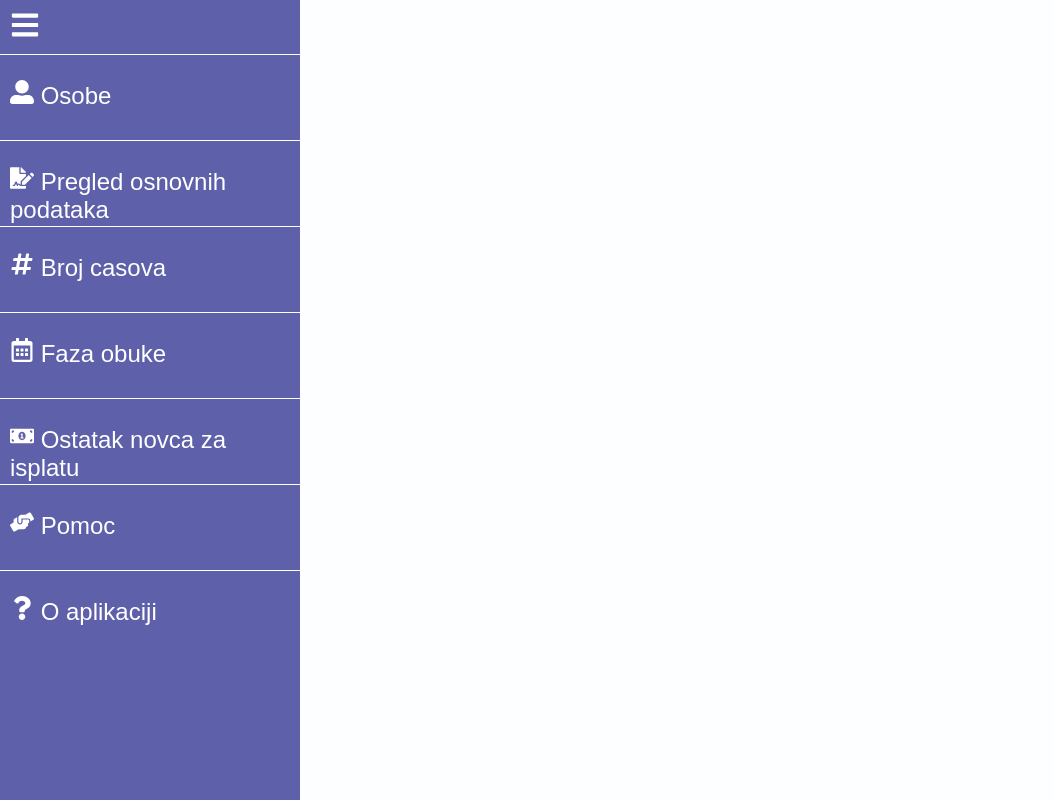
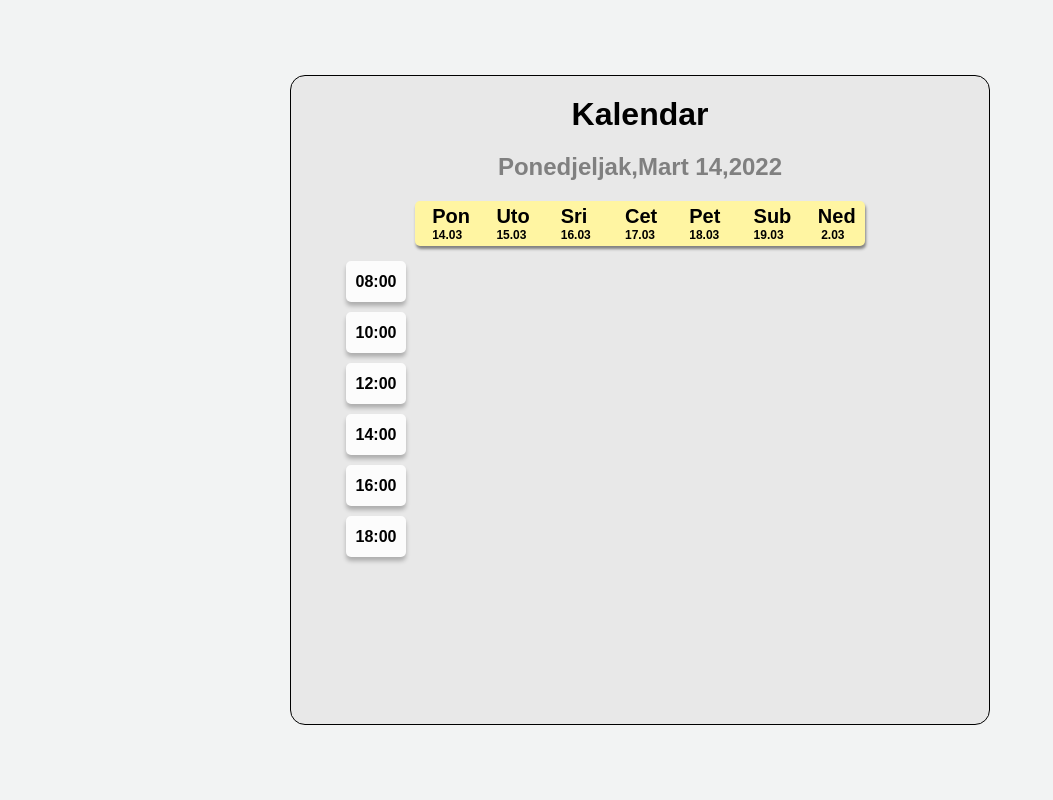
Before and after one commit to thePi314/React-SASS-Template, a React (Create React App) app: page /calendar in a window 1280 px wide. Shown: the whole page, without its empty margins (0-1053 px from the left). Built offline with nearby package versions, Linux system fonts and the light colour scheme; a web font is replaced by a local one.

Commit message:
Add files via upload

```diff
--- a/src/App.js
+++ b/src/App.js
@@ -3,24 +3,20 @@ import {BrowserRouter, Route, Routes} from "react-router-dom";
 import Login from "./screens/login";
 import AdminDashboard from "./screens/admin/dashboard";
 import Navbar from "./components/navbar";
-import InputComponent, { IconInputComponent } from "./components/input";
-import UploadImages from "./components/ImageInput";
-import Pitanja from "./screens/admin/Pitanja";
+import CandidatesSegment from "./screens/admin/dashboard/candidates"
 
 
 const App = () => {
     return (
         <div className="screen">
         <BrowserRouter>
-            <Navbar/>
+
             <Routes>
                 <Route path="/" element={<Login />} />
                 <Route path="/admin/dashboard" element={<AdminDashboard />} />
-                <Route path="/admin/pitanja" element={<Pitanja/>} />
+                <Route path="/calendar" element={<CandidatesSegment/>} />
             </Routes>
-
         </BrowserRouter>
-
 
     </div>
     );
--- a/src/components/_index.scss
+++ b/src/components/_index.scss
@@ -5,5 +5,4 @@
 @import "./tableT/index";
 @import "./navbar/index";
 @import "./table/index";
-@import "./AddQue/index";
-@import "./modal/index";
+@import "./calender/index"
--- /dev/null
+++ b/src/components/calender/_index.scss
@@ -0,0 +1,91 @@
+.calendar-wrapper {
+    width: 100vw;
+    height: 100vh;
+
+    position: fixed;
+    top: 0;
+    left: 0;
+
+    display: flex;
+    justify-content: center;
+    align-items: center;
+
+    .calender {
+        width: 700px;
+        height: 650px;
+        background-color: #E8E8E8;
+        position: relative;
+        z-index: 1;
+        border: 0.8px solid #000000;
+        box-sizing: border-box;
+        border-radius: 15px;
+
+        .txt{
+            width:fit-content;
+            height:fit-content;
+            margin: 20px auto;
+        }
+        .txt-date{
+            color: gray;
+            margin:20px auto;
+            width:fit-content;
+            height:fit-content;
+        }
+
+        .week
+        {
+            width:450px;
+            height:45px;
+            background-color:#FFF5A2;
+            border-radius:5px;
+            box-shadow: 1px 3px 3px gray;
+            margin: 10px auto;
+            display:flex;
+            flex-direction: row;
+            justify-content: space-around;
+            .txt-week{
+            width:30px;
+            height:fit-content;
+            margin: auto;
+            font-size:20px;
+            font-weight:bold;
+            .num-week{
+                height:fit-content;
+                width: fit-content;
+                margin: auto;
+                font-size: 12px;
+            }
+        }
+        }
+        .hours-wrapper
+        {
+            display:flex;
+            flex-direction: column;
+            justify-content: space-around;
+            margin:0px 0px 0px 50px;
+
+            .hour{
+                width: 60px;
+                height: 41px;
+                box-shadow: 0px 4px 4px rgba(0, 0, 0, 0.25);
+                background-color:  #FCFCFC;
+                border-radius:5px;
+                font-weight:bold;
+                display:flex;
+                justify-content: center;
+                align-items: center;
+                margin:5px;
+            }
+        }
+    }
+
+    .background {
+        position: absolute;
+        top: 0;
+        left: 0;
+        opacity: 0.5;
+        width: 100%;
+        height: 100%;
+        background: #E8E8E8;
+    }
+}
--- /dev/null
+++ b/src/components/calender/index.js
@@ -0,0 +1,33 @@
+import React from 'react'
+
+function Calender() {
+  return (
+
+    <div className="calendar-wrapper">
+      <div className="calender">
+          <h1 className="txt">Kalendar</h1>
+          <h2 className="txt-date">Ponedjeljak,Mart 14,2022 </h2>
+          <div className="week">
+            <div className="txt-week">Pon <div className="num-week">14.03</div></div>
+            <div className="txt-week">Uto <div className="num-week">15.03</div></div>
+            <div className="txt-week">Sri<div className="num-week">16.03</div></div>
+            <div className="txt-week">Cet <div className="num-week">17.03</div></div>
+            <div className="txt-week">Pet <div className="num-week">18.03</div></div>
+            <div className="txt-week">Sub <div className="num-week">19.03</div></div>
+            <div className="txt-week">Ned <div className="num-week">2.03</div></div>
+          </div>
+          <div className="hours-wrapper">
+            <div className="hour">08:00 </div>
+            <div className="hour">10:00 </div>
+            <div className="hour">12:00 </div>
+            <div className="hour">14:00 </div>
+            <div className="hour">16:00 </div>
+            <div className="hour">18:00 </div>
+          </div>
+      </div>
+      <div className='background'/>
+    </div>
+  )
+}
+
+export default Calender;
--- a/src/components/tableT/index.js
+++ b/src/components/tableT/index.js
@@ -2,7 +2,6 @@ import React, { useEffect, useState } from "react";
 
 const TableT = (props) => {
   let data = [
-    //useState [data,setData]=useState();
     //dummy data
     {
       ime_i_prezime: "Tairk Besic",
--- a/src/index.css
+++ b/src/index.css
@@ -452,110 +452,137 @@
   width: 10px;
 }
 
-.body .Button {
-  width: 50px;
-  height: 50px;
-  margin-top: 10px;
-  margin-left: 1500px;
-}
-
-.body .AddQue {
-  margin-left: 25%;
-  margin-top: 5%;
-  width: 600px;
-  height: 600px;
-  border-radius: 20px;
-  border: black 1px solid;
-  background-color: #bbbbbb;
-}
-
-.body .AddQue #text {
-  width: 300px;
-  height: 35px;
-  background-color: white;
-  border-radius: 10px;
-}
-
-.body .AddQue #kategorija {
-  width: 300px;
-  height: 35px;
-  background-color: white;
-  border-radius: 10px;
-}
-
-.blur {
-  -webkit-backdrop-filter: blur(5px);
-          backdrop-filter: blur(5px);
-}
-
-.blur .Button {
-  width: 50px;
-  height: 50px;
-  margin-top: 10px;
-  margin-left: 1500px;
-}
-
-.blur .AddQue {
-  margin-left: 25%;
-  margin-top: 5%;
-  width: 600px;
-  height: 600px;
-  border-radius: 20px;
-  border: black 1px solid;
-  background-color: #bbbbbb;
-}
-
-.modal-wrapper {
+.calendar-wrapper {
+  width: 100vw;
+  height: 100vh;
   position: fixed;
+  top: 0;
+  left: 0;
   display: -webkit-box;
   display: -ms-flexbox;
   display: flex;
-  width: 100vw;
-  height: 100vh;
-  z-index: 9;
-  -webkit-backdrop-filter: blur(3px);
-          backdrop-filter: blur(3px);
-  left: 0;
-  top: 0;
+  -webkit-box-pack: center;
+      -ms-flex-pack: center;
+          justify-content: center;
+  -webkit-box-align: center;
+      -ms-flex-align: center;
+          align-items: center;
 }
 
-.modal-wrapper .modal {
-  height: 1000px;
-  width: 1000px;
-  padding: 16px;
-  margin: auto;
-  z-index: 10;
-  border: black 1px solid;
-  background: #c0bfbf;
-  border-radius: 20px;
+.calendar-wrapper .calender {
+  width: 700px;
+  height: 650px;
+  background-color: #E8E8E8;
+  position: relative;
+  z-index: 1;
+  border: 0.8px solid #000000;
+  -webkit-box-sizing: border-box;
+          box-sizing: border-box;
+  border-radius: 15px;
 }
 
-.modal-wrapper .modal #text {
-  width: 600px;
-  height: 100px;
-  background-color: white;
-  border-radius: 10px;
-  font-size: 35px;
+.calendar-wrapper .calender .txt {
+  width: -webkit-fit-content;
+  width: -moz-fit-content;
+  width: fit-content;
+  height: -webkit-fit-content;
+  height: -moz-fit-content;
+  height: fit-content;
+  margin: 20px auto;
 }
 
-.modal-wrapper .modal #kategorija {
-  width: 600px;
-  height: 100px;
-  font-size: 35px;
-  background-color: white;
-  border-radius: 10px;
+.calendar-wrapper .calender .txt-date {
+  color: gray;
+  margin: 20px auto;
+  width: -webkit-fit-content;
+  width: -moz-fit-content;
+  width: fit-content;
+  height: -webkit-fit-content;
+  height: -moz-fit-content;
+  height: fit-content;
 }
 
-.modal-wrapper .background {
-  width: 100%;
-  height: 100%;
+.calendar-wrapper .calender .week {
+  width: 450px;
+  height: 45px;
+  background-color: #FFF5A2;
+  border-radius: 5px;
+  -webkit-box-shadow: 1px 3px 3px gray;
+          box-shadow: 1px 3px 3px gray;
+  margin: 10px auto;
+  display: -webkit-box;
+  display: -ms-flexbox;
+  display: flex;
+  -webkit-box-orient: horizontal;
+  -webkit-box-direction: normal;
+      -ms-flex-direction: row;
+          flex-direction: row;
+  -ms-flex-pack: distribute;
+      justify-content: space-around;
+}
+
+.calendar-wrapper .calender .week .txt-week {
+  width: 30px;
+  height: -webkit-fit-content;
+  height: -moz-fit-content;
+  height: fit-content;
+  margin: auto;
+  font-size: 20px;
+  font-weight: bold;
+}
+
+.calendar-wrapper .calender .week .txt-week .num-week {
+  height: -webkit-fit-content;
+  height: -moz-fit-content;
+  height: fit-content;
+  width: -webkit-fit-content;
+  width: -moz-fit-content;
+  width: fit-content;
+  margin: auto;
+  font-size: 12px;
+}
+
+.calendar-wrapper .calender .hours-wrapper {
+  display: -webkit-box;
+  display: -ms-flexbox;
+  display: flex;
+  -webkit-box-orient: vertical;
+  -webkit-box-direction: normal;
+      -ms-flex-direction: column;
+          flex-direction: column;
+  -ms-flex-pack: distribute;
+      justify-content: space-around;
+  margin: 0px 0px 0px 50px;
+}
+
+.calendar-wrapper .calender .hours-wrapper .hour {
+  width: 60px;
+  height: 41px;
+  -webkit-box-shadow: 0px 4px 4px rgba(0, 0, 0, 0.25);
+          box-shadow: 0px 4px 4px rgba(0, 0, 0, 0.25);
+  background-color: #FCFCFC;
+  border-radius: 5px;
+  font-weight: bold;
+  display: -webkit-box;
+  display: -ms-flexbox;
+  display: flex;
+  -webkit-box-pack: center;
+      -ms-flex-pack: center;
+          justify-content: center;
+  -webkit-box-align: center;
+      -ms-flex-align: center;
+          align-items: center;
+  margin: 5px;
+}
+
+.calendar-wrapper .background {
   position: absolute;
   top: 0;
   left: 0;
-  opacity: 0.6;
-  background: white;
-  -webkit-filter: blur(5px);
-          filter: blur(5px);
+  opacity: 0.5;
+  width: 100%;
+  height: 100%;
+  background: #E8E8E8;
 }
 
 .login-screen .title {
--- a/src/screens/admin/dashboard/candidates/index.js
+++ b/src/screens/admin/dashboard/candidates/index.js
@@ -1,10 +1,12 @@
 import React from "react";
+import Calender from "../../../../components/calender/index";
+
 
 
 const CandidatesSegment = () => {
     return (
-        <div className="segmnet candidates-segment">
-            Candidates
+        <div className="candidates-segment">
+            <Calender />
         </div>
     )
 }
```
Also changed, not shown: 1 other file (tests, documents, lock files or other folders).
